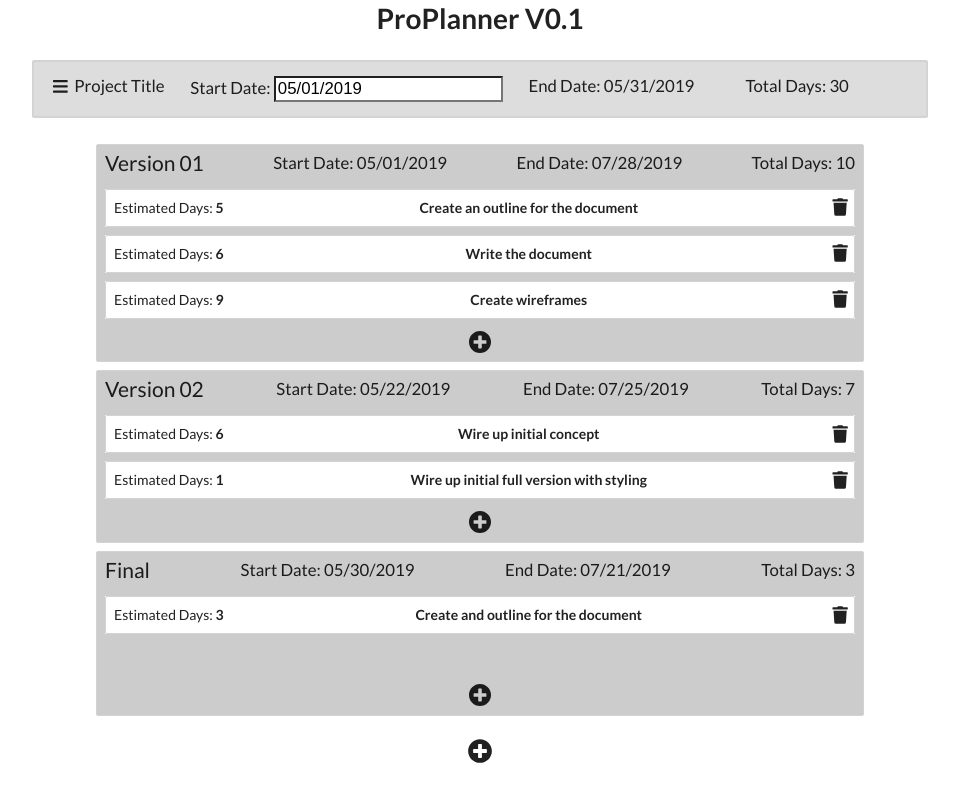
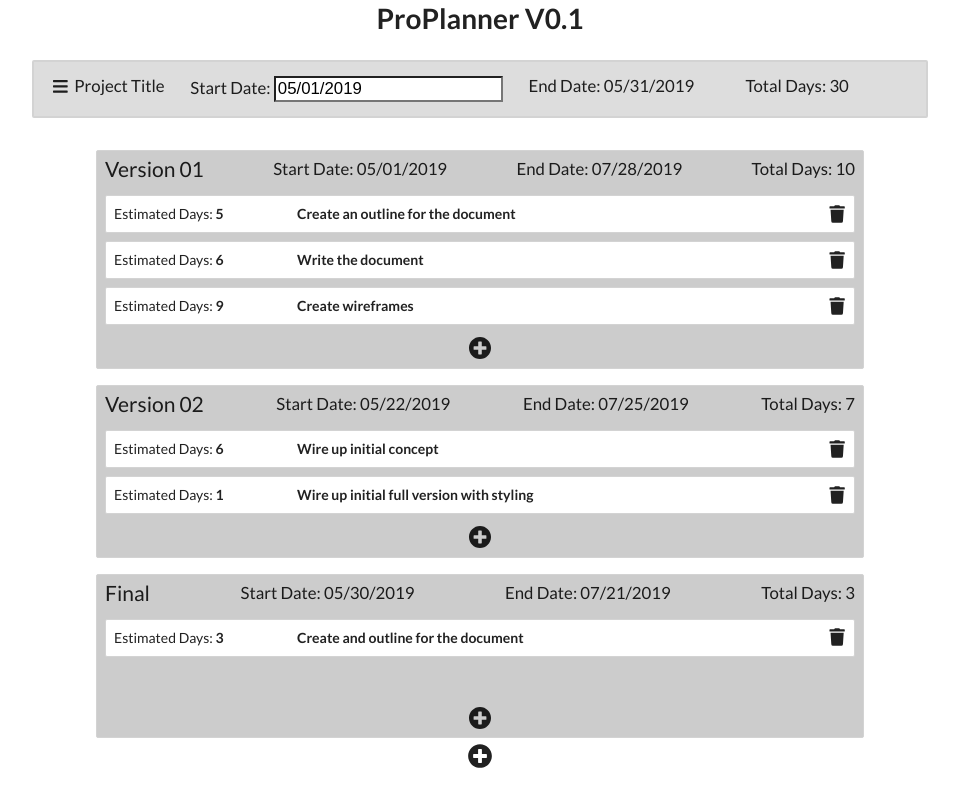
Before and after one commit to AndrewMayer/ProPlanner, a React (Create React App) app: page / in a window 1280 px wide. Shown: the whole page, without its empty margins (160-1119 px from the left). Built offline with nearby package versions, Linux system fonts and the light colour scheme.

Commit message:
more styling added

```diff
--- a/src/Components/App.js
+++ b/src/Components/App.js
@@ -18,8 +18,10 @@ import Header from './Header';
 library.add(faBars, faPlusCircle, faEdit, faTrash);
 
 const Container = styled.div`
-  margin: 2%;
-  // display: flex;
+  margin: 0vw 20vw;
+  display: flex;
+  flex-direction: column;
+  text-align: center;
 `;
 
 const Title = styled.h1`
--- a/src/Components/Task.css
+++ /dev/null
@@ -1,8 +0,0 @@
-.container {
-  display: flex;
-  justify-content: space-between;
-  border: 1px solid lightgrey;
-  border-radius: 2px;
-  padding: 8px;
-  margin-bottom: 8px;
-}
--- a/src/Components/task.jsx
+++ b/src/Components/task.jsx
@@ -2,9 +2,14 @@ import React, { useState } from 'react';
 import styled from 'styled-components';
 import { Draggable } from 'react-beautiful-dnd';
 import { FontAwesomeIcon } from '@fortawesome/react-fontawesome';
-import './Task.css';
 
 const Container = styled.div`
+  display: flex;
+  justify-content: flex-start;
+  border: 1px solid lightgrey;
+  border-radius: 2px;
+  padding: 8px;
+  margin-bottom: 8px;
   background-color: ${props => (props.isDragging ? 'lightblue' : 'white')};
 `;
 
@@ -77,10 +82,13 @@ const Task = props => {
         Estimated Days:{' '}
         <input
           type="text"
+          size="35"
           defaultValue={newDesc}
           onChange={e => setNewDesc(e.target.value)}
         />
+        {`  `}
         <button onClick={switchDescEdit}>X</button>
+        {`  `}
         <button onClick={upDateDescValue}>OK</button>
       </div>
     );
@@ -95,16 +103,20 @@ const Task = props => {
           ref={provided.innerRef}
           isDragging={snapshot.isDragging}
         >
-          <div className="container">
-            <div onDoubleClick={switchEstimatedEdit}>
-              {isEstimatedEdit ? editEstimated() : renderEstimated()}
-            </div>
-            <div onDoubleClick={switchDescEdit}>
-              {isDescEdit ? editDesc() : renderDesc()}
-            </div>
-            <div onDoubleClick={removeTask}>
-              <FontAwesomeIcon icon={'trash'} transform="grow-4" />
-            </div>
+          <div
+            style={{ width: '25%', textAlign: 'left' }}
+            onDoubleClick={switchEstimatedEdit}
+          >
+            {isEstimatedEdit ? editEstimated() : renderEstimated()}
+          </div>
+          <div
+            style={{ width: '73%', textAlign: 'left' }}
+            onDoubleClick={switchDescEdit}
+          >
+            {isDescEdit ? editDesc() : renderDesc()}
+          </div>
+          <div style={{ textAlign: 'right' }} onDoubleClick={removeTask}>
+            <FontAwesomeIcon icon={'trash'} transform="grow-4" />
           </div>
         </Container>
       )}
```
